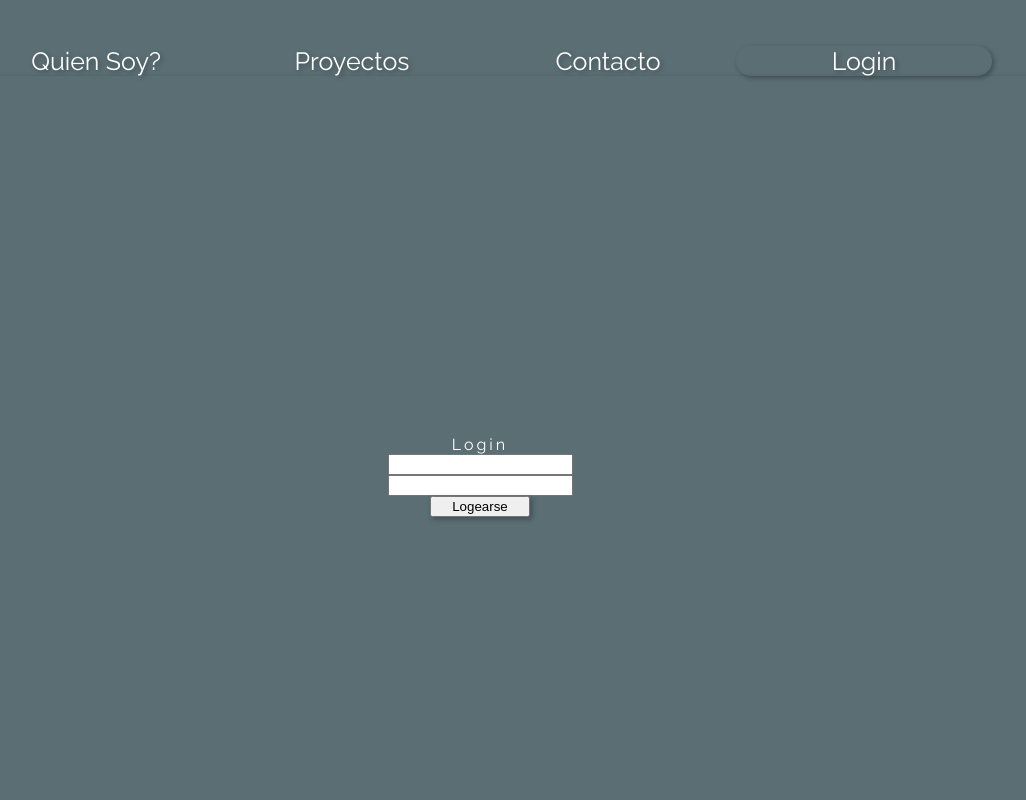
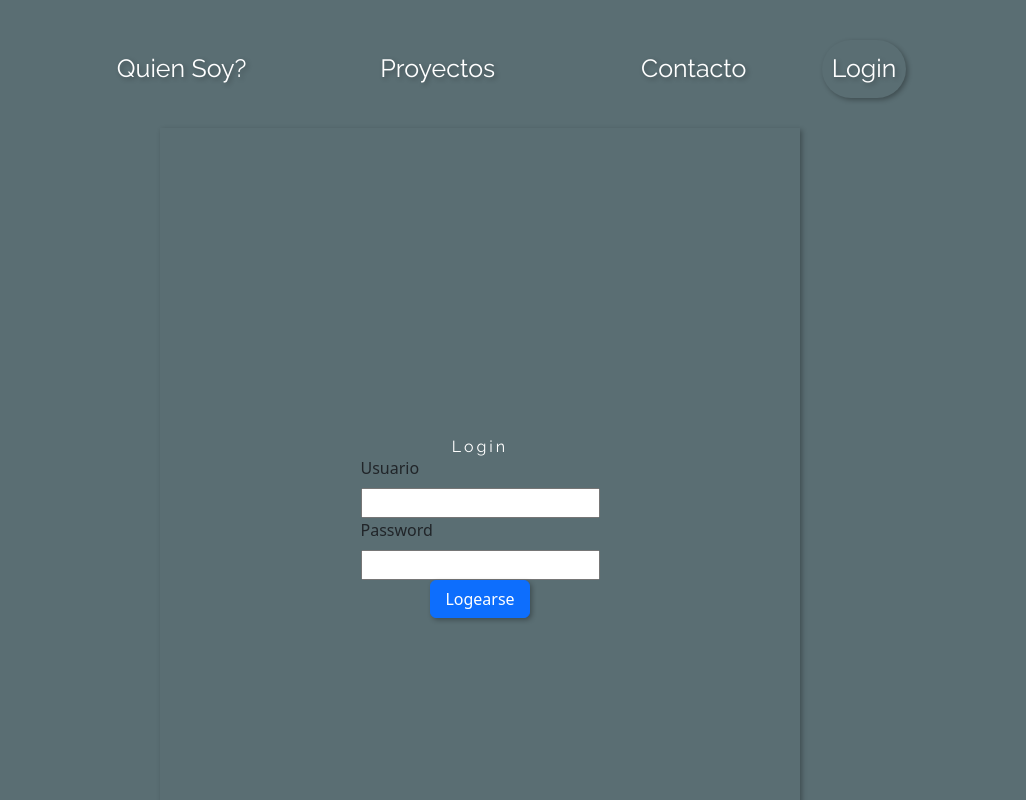
Before and after one commit to DiegoDimitroffPetcoff/ZucaBranch, a React (Create React App) app: page /login in a window 1280 px wide. Shown: the whole page, without its empty margins (160-1186 px from the left). Built offline with nearby package versions, Linux system fonts and the light colour scheme.

Commit message:
Update Login and Favicon

```diff
--- a/package.json
+++ b/package.json
@@ -8,9 +8,11 @@
     "@testing-library/react": "^13.4.0",
     "@testing-library/user-event": "^13.5.0",
     "axios": "^1.4.0",
+    "bootstrap": "^5.2.3",
     "formik": "^2.2.9",
     "js-cookie": "^3.0.5",
     "react": "^18.2.0",
+    "react-bootstrap": "^2.7.4",
     "react-dom": "^18.2.0",
     "react-icons": "^4.8.0",
     "react-redux": "^8.0.5",
--- a/src/App.js
+++ b/src/App.js
@@ -11,6 +11,7 @@ import PageNotFound from "./pages/404";
 import LoginTest from "./pages/auth/loginTest";
 
 import { useSelector } from "react-redux";
+
 
 function App() {
   let log = useSelector((state) => state.loggedAction);
@@ -29,7 +30,7 @@ function App() {
         <Route path="/login" element={<Login />}></Route>
         <Route path="/test" element={<LoginTest />}></Route>
 
-        {!log ? null : <Route path="/login/form" element={<Form />}></Route>}
+        {!log ? <Route path="/login/form" element={<Header />}></Route> : <Route path="/login/form" element={<Form />}></Route>}
       </Routes>
     </div>
   );
--- a/src/css/login.css
+++ b/src/css/login.css
@@ -5,8 +5,9 @@
   justify-content: center;
   box-shadow: 2px 2px 5px rgba(0, 0, 0, 0.3);
   /* margin: 20% 5%; */
-  width: 100%;
+  width: 50%;
   height: 100vh;
+  margin: 30px auto;
 }
 form {
   display: flex;
@@ -50,16 +51,16 @@ form {
 }
 .isSubmitting {
   font-size: 10px;
-  color: white;
-  transition: 0.5s;
-  top: 70%;
-  left: 50%;
-  transform: translate(-50%, -50%);
-  position: fixed;
+    color: white;
+    transition: 0.5s;
+    top: 20%;
+    left: 50%;
+    transform: translate(-50%, -50%);
+    position: relative;
 }
 
 .project{
-  top: 75%
+  top: 5%;
 }
 
 @media screen and (max-width: 768px) {
--- a/src/css/nav.css
+++ b/src/css/nav.css
@@ -15,7 +15,6 @@ ul {
   padding: 0;
   border: none;
 
-  visibility: visible;
 }
 
 li a {
@@ -45,7 +44,7 @@ ul li:last-child {
   box-shadow: 2px 2px 5px rgba(0, 0, 0, 0.3);
 
   border-radius: 35px;
-  transition: 0.3s;
+
 }
 
 ul li:last-child:hover {
@@ -60,7 +59,7 @@ a:visited {
 }
 
 .menuBottomn {
-  visibility: hidden;
+  display: none;
   width: 0;
   height: 0;
 }
@@ -83,12 +82,41 @@ a:visited {
   border: none;
   cursor: pointer;
   transition: 0.5s;
+  display: none;
+  transition: 0.5s;
+
 }
 
 .logOutBotton:hover {
 opacity: 0.5;
 transition: 0.5s;
 color: rgba(255, 0, 0, 0.567);
+
+}
+
+
+
+.navLogIsOpen {
+  background: transparent;
+  color: white;
+  border: none;
+  cursor: pointer;
+  transition: 0.5s;
+  width: auto;
+  padding: 10px;
+  transition: 0.5s;
+}
+
+.navLogIsOpen:hover {
+opacity: 0.5;
+transition: 0.5s;
+
+}
+
+.showLogOut{
+  display: block;
+  transition: 0.5s;
+  position: absolute;
 }
 
 @media screen and (max-width: 768px) {
@@ -111,6 +139,7 @@ color: rgba(255, 0, 0, 0.567);
     backdrop-filter: blur(8px); /* Aplica el desenfoque en el fondo */
     opacity: 0;
     transition: 0.3s;
+    visibility: hidden;
   }
 
   li {
@@ -129,18 +158,22 @@ color: rgba(255, 0, 0, 0.567);
     padding: 4%;
     width: auto;
     height: 100%;
-    visibility: visible;
+  display: flex;
 
     align-self: end;
   }
 
   .show {
     display: flex;
-    flex-direction: column;
+    flex-direction: column-reverse;
     justify-content: center;
     align-items: center;
     visibility: visible;
     transition: 0.3s;
     opacity: 1;
   }
+  ul li:last-child {
+    box-shadow: 2px 2px 5px rgba(0, 0, 0, 0.3);
+    border-radius: 35px;
 }
+}
--- a/src/index.js
+++ b/src/index.js
@@ -1,5 +1,6 @@
 import React from "react";
 import ReactDOM from "react-dom/client";
+import 'bootstrap/dist/css/bootstrap.min.css';
 import "./css/main.css";
 import App from "./App";
 import reportWebVitals from "./reportWebVitals";
--- a/src/pages/auth/login.js
+++ b/src/pages/auth/login.js
@@ -6,6 +6,8 @@ import "../../css/login.css";
 import { useSelector, useDispatch } from "react-redux";
 import { LOGEARSE } from "../../reducers/actions";
 
+import Button from "react-bootstrap/Button";
+import Form from "react-bootstrap/Form";
 import Nav from "../nav";
 
 import Cookies from "js-cookie";
@@ -56,15 +58,17 @@ const Login = () => {
             isSubmitting,
             /* and other goodies */
           }) => (
-            <form onSubmit={handleSubmit}>
+            <Form onSubmit={handleSubmit}>
               <div className="formContainer">
+                <Form.Label>Usuario</Form.Label>
+
                 <input
                   type="name"
                   name="name"
                   onChange={handleChange}
                   onBlur={handleBlur}
                 />
-
+                <Form.Label>Password</Form.Label>
                 <input
                   type="password"
                   name="password"
@@ -74,9 +78,9 @@ const Login = () => {
 
                 {errors.password && touched.password && errors.password}
 
-                <button className="loginButton" type="submit">
+                <Button className="loginButton" type="submit">
                   Logearse
-                </button>
+                </Button>
               </div>
               {isSubmitting ? (
                 <p className="isSubmitting">
@@ -85,7 +89,7 @@ const Login = () => {
               ) : (
                 ""
               )}
-            </form>
+            </Form>
           )}
         </Formik>
       </div>
--- a/src/pages/auth/loginTest.js
+++ b/src/pages/auth/loginTest.js
@@ -2,19 +2,32 @@ import "../../css/login.css";
 import { useSelector, useDispatch } from "react-redux";
 import { LOGEARSE, DESLOGEARSE } from "../../reducers/actions";
 
-import Cookies from "js-cookie";
+import Button from 'react-bootstrap/Button';
+import Form from 'react-bootstrap/Form';
 
-const LoginTest = () => {
-  let log = useSelector((state) => state.loggedAction);
-  const dispatch = useDispatch();
+function BasicExample() {
   return (
-    <div className="containerLogin">
-      <h1>{log ? "logeado" : "no logeado"}</h1>
+    <Form>
+      <Form.Group className="mb-3" controlId="formBasicEmail">
+        <Form.Label>Email address</Form.Label>
+        <Form.Control type="email" placeholder="Enter email" />
+        <Form.Text className="text-muted">
+          We'll never share your email with anyone else.
+        </Form.Text>
+      </Form.Group>
 
-      <button onClick={() => dispatch(LOGEARSE())}>LOGEARSE</button>
-      <button onClick={() => dispatch(DESLOGEARSE())}>DESLOGEARSE</button>
-    </div>
+      <Form.Group className="mb-3" controlId="formBasicPassword">
+        <Form.Label>Password</Form.Label>
+        <Form.Control type="password" placeholder="Password" />
+      </Form.Group>
+      <Form.Group className="mb-3" controlId="formBasicCheckbox">
+        <Form.Check type="checkbox" label="Check me out" />
+      </Form.Group>
+      <Button variant="primary" type="submit">
+        Submit
+      </Button>
+    </Form>
   );
-};
+}
 
-export default LoginTest;
+export default BasicExample;
--- a/src/pages/nav.js
+++ b/src/pages/nav.js
@@ -13,12 +13,14 @@ import { DESLOGEARSE } from "../../src/reducers/actions";
 
 export function Nav() {
   const [navIsOpen, setNavIsOpen] = useState(false);
+
+  const [navLogIsOpen, setNavLogIsOpen] = useState(false);
   let log = useSelector((state) => state.loggedAction);
 
   const userString = Cookies.get("userLogged");
   let userParse = "";
   if (userString) {
-    console.log("SI");
+
     userParse = JSON.parse(userString);
   }
 
@@ -31,6 +33,15 @@ export function Nav() {
       navElement.classList.toggle("show");
     }
   }
+
+  function toggleLogMenu() {
+    setNavLogIsOpen(!navLogIsOpen);
+    const navElement = document.getElementsByClassName("logOutBotton")[0];
+    if (navElement) {
+      navElement.classList.toggle("showLogOut");
+    }
+  }
+
   return (
     <nav>
       <button className="menuBottomn" onClick={toggleMenu}>
@@ -50,9 +61,14 @@ export function Nav() {
           <li>
             <Link to="/">Contacto</Link>
           </li>
-          <li>
-            {!log ? <Link to="/login">Login</Link> : userParse.username}
-
+          <li className="navLogIsOpen">
+            {!log ? (
+              <Link to="/login">Login</Link>
+            ) : (
+              <button className="navLogIsOpen" onClick={toggleLogMenu}>
+                {userParse.username}
+              </button>
+            )}
             {!log ? (
               ""
             ) : (
@@ -60,15 +76,12 @@ export function Nav() {
                 className="logOutBotton"
                 onClick={() => dispatch(DESLOGEARSE())}
               >
-                DESLOGEARSE
+                Log Out
               </button>
             )}
           </li>
-          {/*   <li className="lenguajesHeaderContent">
-            <img className="lenguajesHeader" src={englandFlag} alt="Logo" />
-            <img className="lenguajesHeader" src={spainFlag} alt="Logo" />
-          </li>*/}
-        </ul>{" "}
+        </ul>
+
       </span>
     </nav>
   );
```
Also changed, not shown: 2 other files (tests, documents, lock files or other folders).
